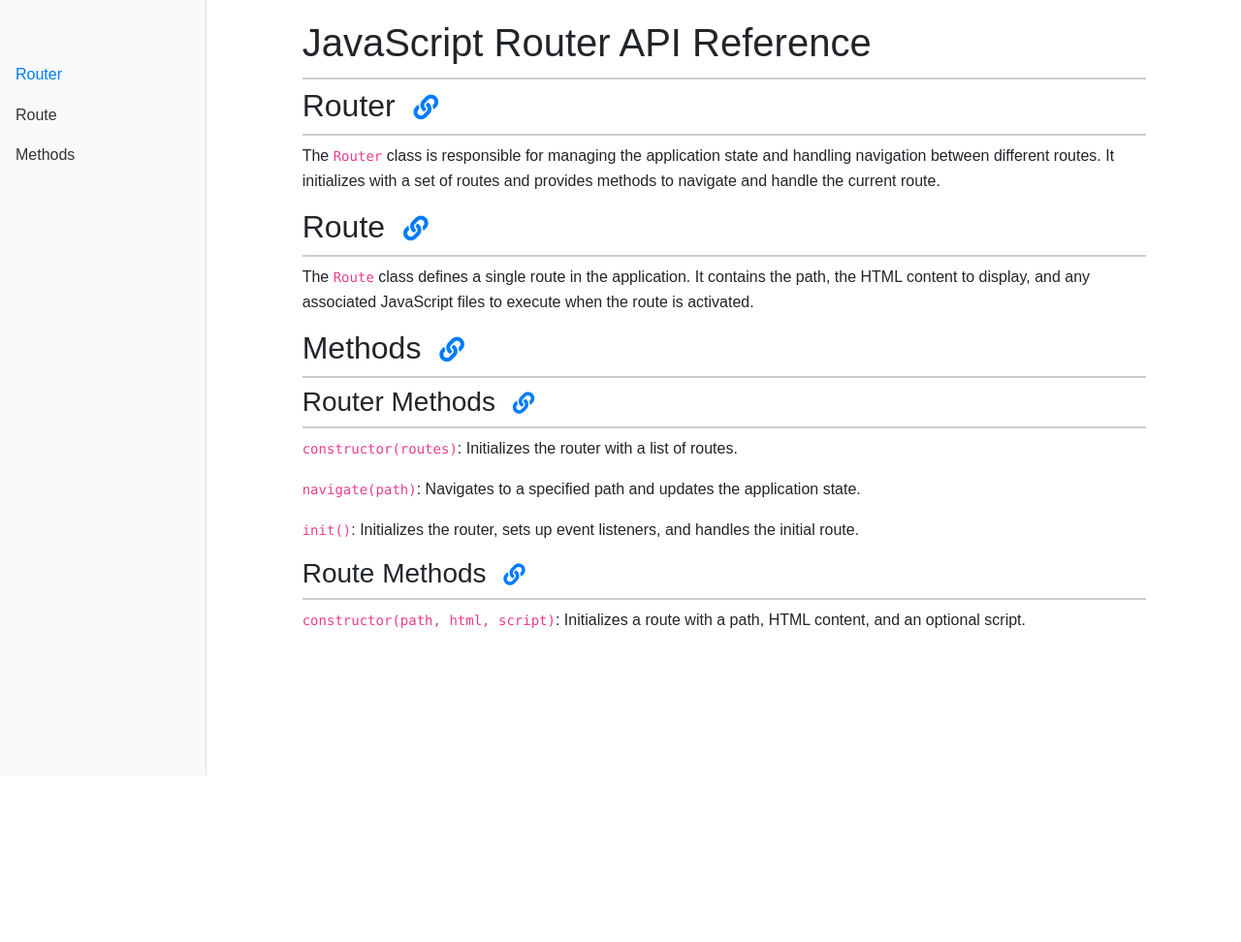
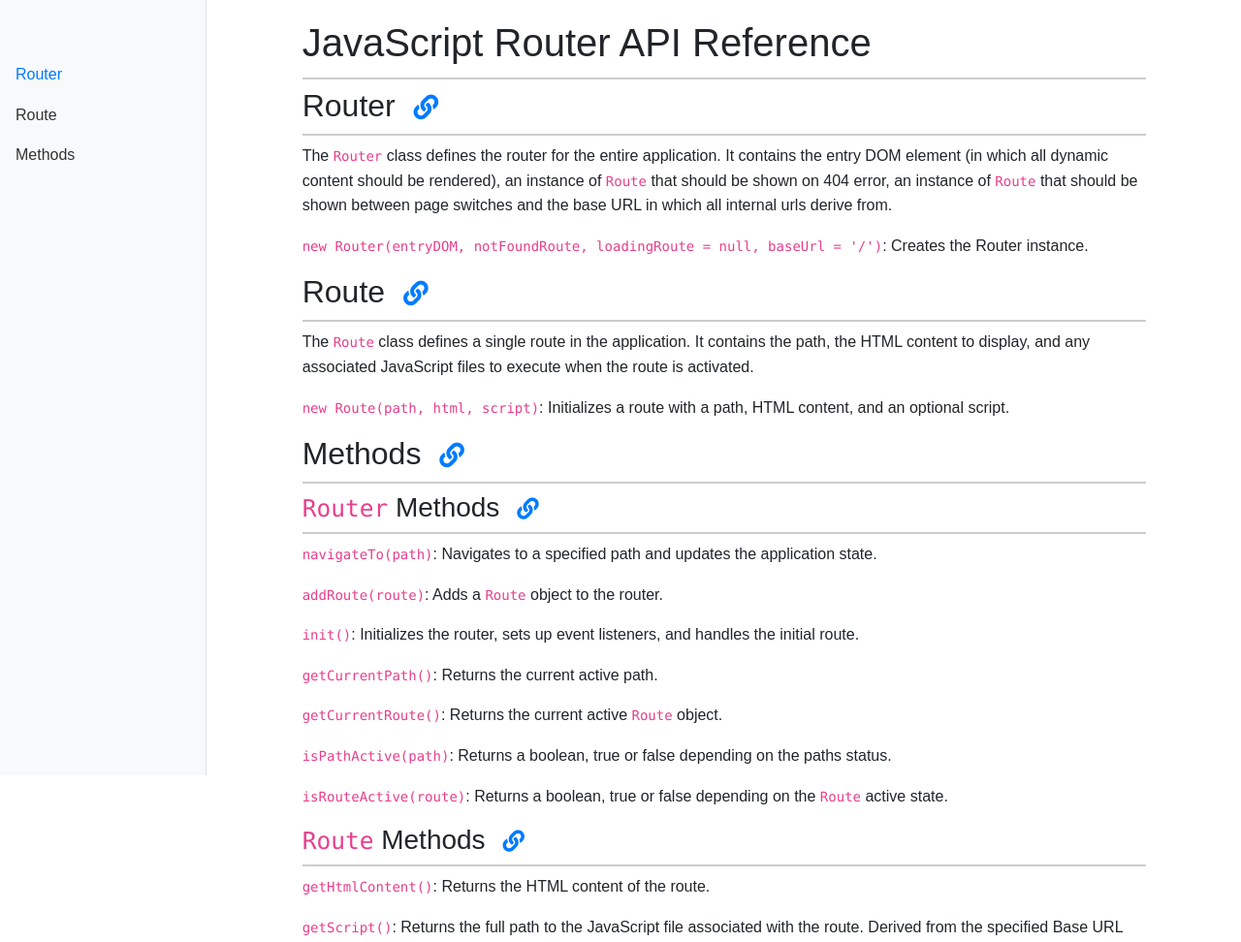
Before and after one commit to Daftscientist/Javascript-Router, a plain HTML site: page index.html in a window 1280 px wide. Shown: the whole page at 97% size. Before the commit the page ends 800 px from the top, so only its background shows below. Drawn offline with nearby package versions, Linux system fonts and the light colour scheme.

Commit message:
added extra features

```diff
--- a/index.html
+++ b/index.html
@@ -1,5 +1,6 @@
 <!DOCTYPE html>
 <html lang="en">
+
 <head>
     <meta charset="UTF-8">
     <meta name="viewport" content="width=device-width, initial-scale=1.0">
@@ -11,14 +12,20 @@
             font-family: Arial, sans-serif;
             line-height: 1.6;
         }
+
         .container {
             max-width: 900px;
             margin: 0 auto;
         }
-        h1, h2, h3, h4 {
+
+        h1,
+        h2,
+        h3,
+        h4 {
             border-bottom: 2px solid #ccc;
             padding-bottom: 0.3em;
         }
+
         .sidebar {
             position: fixed;
             top: 0;
@@ -28,6 +35,7 @@
             padding: 48px 0 0;
             box-shadow: inset -1px 0 0 rgba(0, 0, 0, .1);
         }
+
         .sidebar-sticky {
             position: relative;
             top: 0;
@@ -36,33 +44,40 @@
             overflow-x: hidden;
             overflow-y: auto;
         }
+
         .sidebar .nav-link {
             font-weight: 500;
             color: #333;
         }
+
         .sidebar .nav-link.active {
             color: #007bff;
         }
+
         .content {
             margin-left: 250px;
             padding: 20px;
         }
+
         .anchor-button {
             margin-left: 10px;
             font-size: 0.8em;
         }
+
         @media (max-width: 767px) {
             .sidebar {
                 width: 100%;
                 height: auto;
                 position: relative;
             }
+
             .content {
                 margin-left: 0;
             }
         }
     </style>
 </head>
+
 <body>
     <!-- Sidebar -->
     <nav class="col-md-2 d-none d-md-block bg-light sidebar">
@@ -91,7 +106,12 @@
                 <h2>Router
                     <a class="anchor-button" href="#router"><i class="fas fa-link"></i></a>
                 </h2>
-                <p>The <code>Router</code> class is responsible for managing the application state and handling navigation between different routes. It initializes with a set of routes and provides methods to navigate and handle the current route.</p>
+                <p>The <code>Router</code> class defines the router for the entire application. It contains the entry
+                    DOM element (in which all dynamic content should be rendered), an instance of <code>Route</code>
+                    that should be shown on 404 error, an instance of <code>Route</code> that should be shown between
+                    page switches and the base URL in which all internal urls derive from.</p>
+                <p><code>new Router(entryDOM, notFoundRoute, loadingRoute = null, baseUrl = '/')</code>: Creates the Router
+                    instance.</p>
             </div>
 
             <!-- Route Section -->
@@ -99,7 +119,11 @@
                 <h2>Route
                     <a class="anchor-button" href="#route"><i class="fas fa-link"></i></a>
                 </h2>
-                <p>The <code>Route</code> class defines a single route in the application. It contains the path, the HTML content to display, and any associated JavaScript files to execute when the route is activated.</p>
+                <p>The <code>Route</code> class defines a single route in the application. It contains the path, the
+                    HTML content to display, and any associated JavaScript files to execute when the route is activated.
+                </p>
+                <p><code>new Route(path, html, script)</code>: Initializes a route with a path, HTML content, and an
+                    optional script.</p>
             </div>
 
             <!-- Methods Section -->
@@ -107,17 +131,23 @@
                 <h2>Methods
                     <a class="anchor-button" href="#methods"><i class="fas fa-link"></i></a>
                 </h2>
-                <h3>Router Methods
+                <h3><code>Router</code> Methods
                     <a class="anchor-button" href="#router-methods"><i class="fas fa-link"></i></a>
                 </h3>
-                <p><code>constructor(routes)</code>: Initializes the router with a list of routes.</p>
-                <p><code>navigate(path)</code>: Navigates to a specified path and updates the application state.</p>
-                <p><code>init()</code>: Initializes the router, sets up event listeners, and handles the initial route.</p>
+                <p><code>navigateTo(path)</code>: Navigates to a specified path and updates the application state.</p>
+                <p><code>addRoute(route)</code>: Adds a <code>Route</code> object to the router.</p>
+                <p><code>init()</code>: Initializes the router, sets up event listeners, and handles the initial route.
+                </p>
+                <p><code>getCurrentPath()</code>: Returns the current active path.</p>
+                <p><code>getCurrentRoute()</code>: Returns the current active <code>Route</code> object.</p>
+                <p><code>isPathActive(path)</code>: Returns a boolean, true or false depending on the paths status.</p>
+                <p><code>isRouteActive(route)</code>: Returns a boolean, true or false depending on the <code>Route</code> active state.</p>
 
-                <h3>Route Methods
+                <h3><code>Route</code> Methods
                     <a class="anchor-button" href="#route-methods"><i class="fas fa-link"></i></a>
                 </h3>
-                <p><code>constructor(path, html, script)</code>: Initializes a route with a path, HTML content, and an optional script.</p>
+                <p><code>getHtmlContent()</code>: Returns the HTML content of the route.</p>
+                <p><code>getScript()</code>: Returns the full path to the JavaScript file associated with the route. Derived from the specified Base URL</p>
             </div>
         </div>
     </main>
@@ -126,4 +156,5 @@
     <script src="https://code.jquery.com/jquery-3.5.1.min.js"></script>
     <script src="https://stackpath.bootstrapcdn.com/bootstrap/4.5.2/js/bootstrap.min.js"></script>
 </body>
+
 </html>
--- a/router/router.js
+++ b/router/router.js
@@ -44,6 +44,11 @@ class Router {
     getCurrentPath() {
         const path = window.location.pathname;
         return this.removeBaseUrl(path); // Adjusted to remove baseUrl
+    }
+
+    getCurrentRoute() {
+        const path = this.getCurrentPath();
+        return this.routes.find(route => route.path === path);
     }
 
     isPathActive(path) {
```
